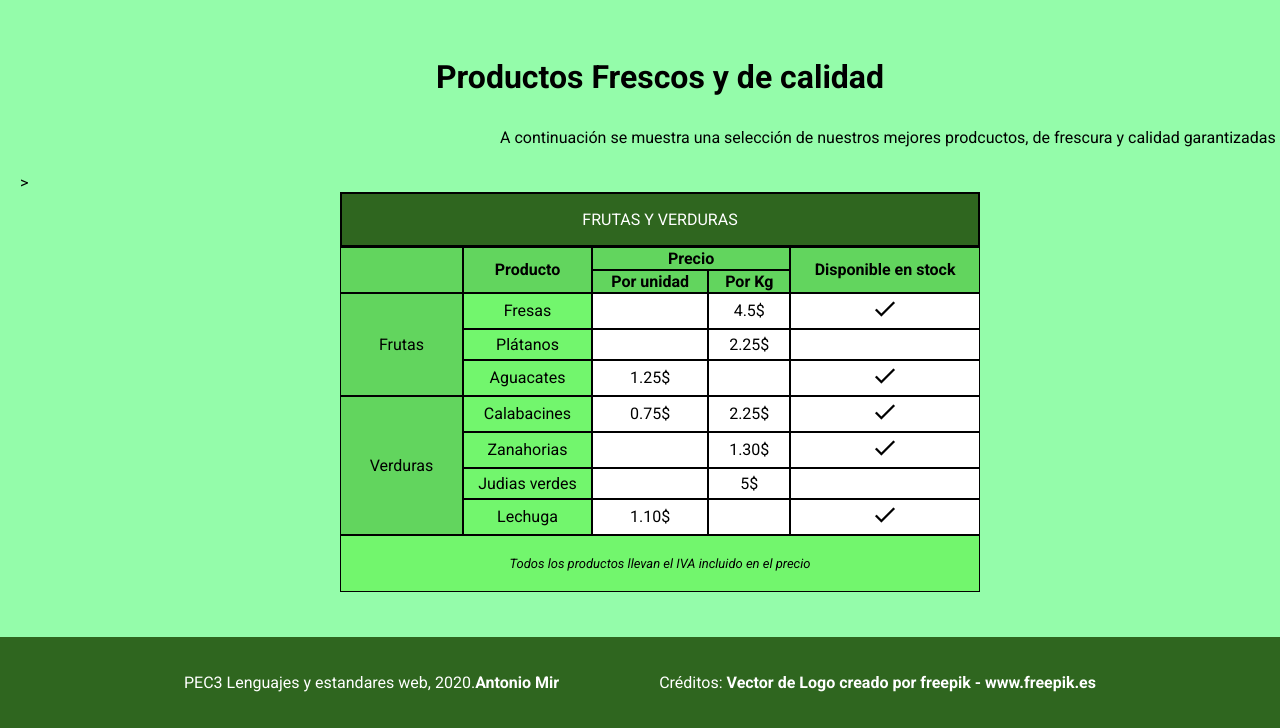
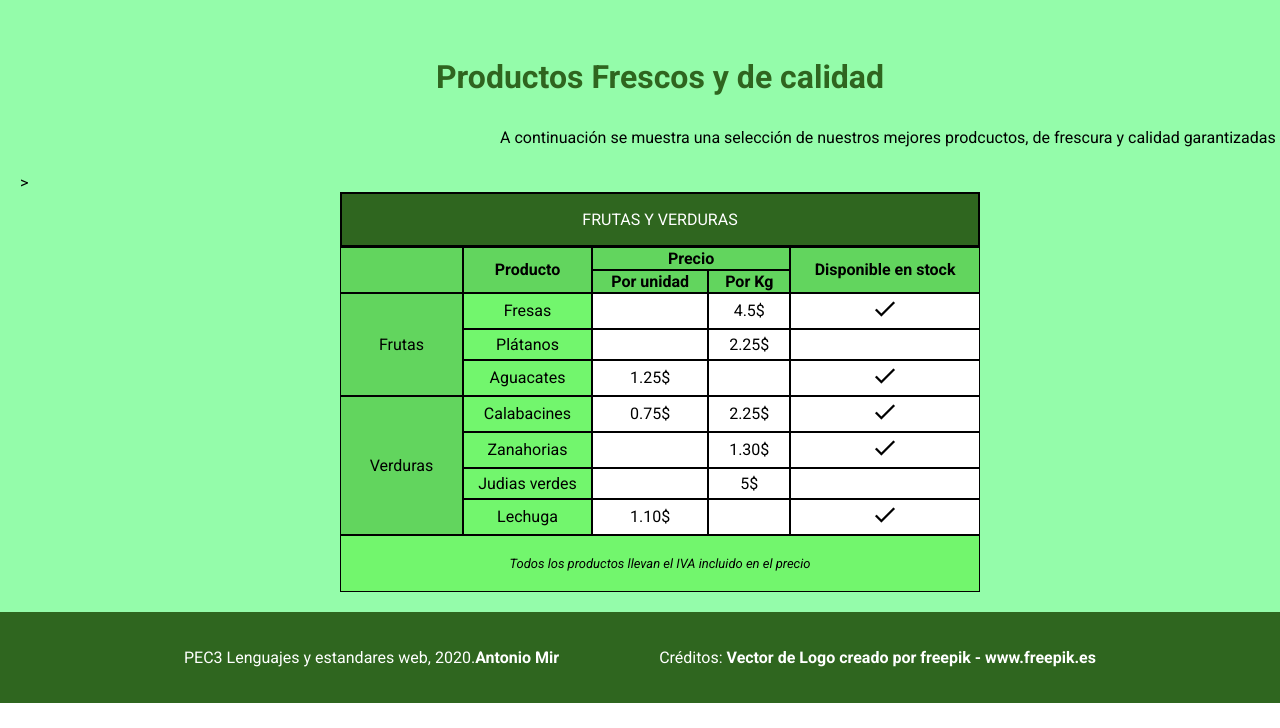
Before and after one commit to AntonioMirG/Practica3-DIW, a plain HTML site: page productos.html in a window 1280 px wide. Shown: the part 82-810 px from the top of the page. Drawn offline with Linux system fonts and the light colour scheme.

Commit message:
28/10/2024 CSS actualizado

```diff
--- a/estilos.css
+++ b/estilos.css
@@ -67,7 +67,6 @@ header {
     background-color: rgb(148, 252, 170);
     margin: auto;
     width: 100%;
-    height: 75vh;
 
 }
 
@@ -122,7 +121,8 @@ footer {
 
 .h1-productos {
     text-align: center;
-    padding-top: 20px
+    padding-top: 20px;
+    color: rgb(47, 101, 31);
 }
 
 .p-productos {
@@ -135,7 +135,6 @@ footer {
     background-color: rgb(148, 252, 170);
     margin: auto;
     width: 100%;
-    height: 75vh;
 }
 
 /*Tabla*/
@@ -218,7 +217,8 @@ th {
 /*El h1-compra es igual a h1-index, podria usar el mismo para los dos pero me parece mas limpio asi*/
 
 .h1-compra {
-    color: rgb(47, 101, 31);
+
+     color: rgb(47, 101, 31);
 
 }
 
```
